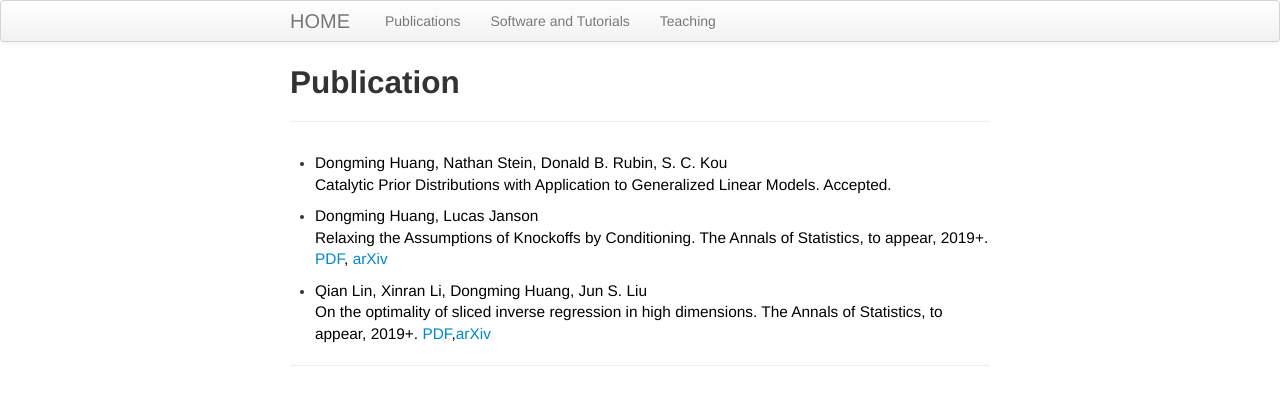
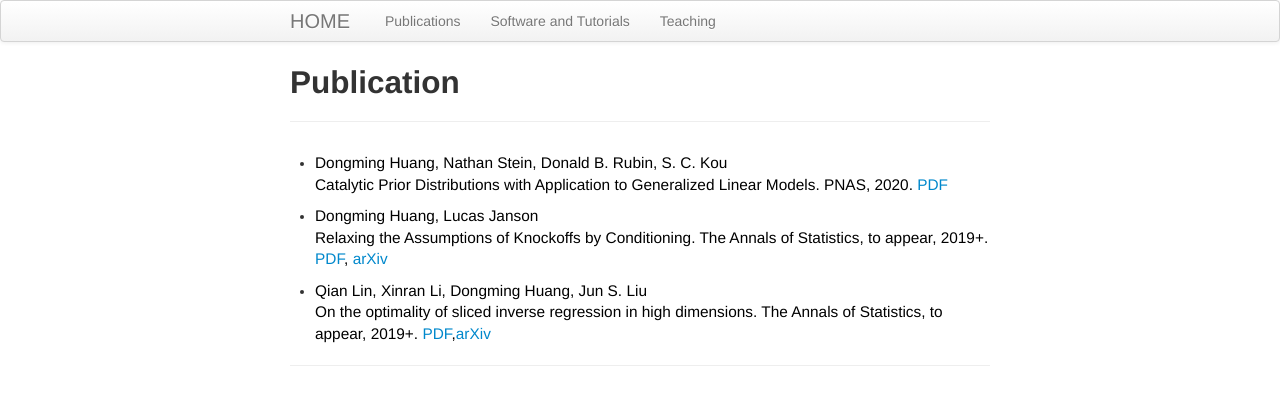
Before and after one commit to stathuang/dmhuang.github.io, a Jekyll site: the page built from pages/pubs.md, in a window 1280 px wide. Shown: the top 405 px of the page. Built offline with Jekyll 4.4.1, drawn with Linux system fonts in a browser that asks for light colours.

Commit message:
Update pubs.md

```diff
--- a/pages/pubs.md
+++ b/pages/pubs.md
@@ -6,7 +6,7 @@
 ---
 
 - Dongming Huang, Nathan Stein, Donald B. Rubin, S. C. Kou\\
-Catalytic Prior Distributions with Application to Generalized Linear Models. Accepted.
+Catalytic Prior Distributions with Application to Generalized Linear Models. PNAS, 2020. [PDF](https://www.pnas.org/content/pnas/early/2020/05/14/1920913117.full.pdf)
 
 
 - Dongming Huang, Lucas Janson\\
```
